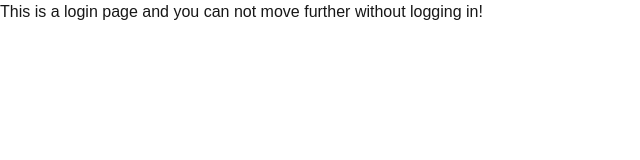
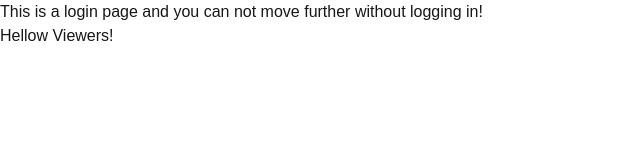
Before and after one commit to jaideepKumarSatapara/quiz-web-app, a Next.js app: page /login in a window 1280 px wide. Shown: the top 160 px of the page, without its empty margins (0-640 px from the left). Built offline with nearby package versions, Linux system fonts and the light colour scheme.

Commit message:
Login Content Update

```diff
--- a/src/app/login/page.js
+++ b/src/app/login/page.js
@@ -3,6 +3,9 @@ import React from 'react'
 export default function Login() {
 
     return (
-        <div>This is a login page and you can not move further without logging in!</div>
+        <>
+            <div>This is a login page and you can not move further without logging in!</div>
+            <div> Hellow Viewers!</div>
+        </>
     )
 }
```
